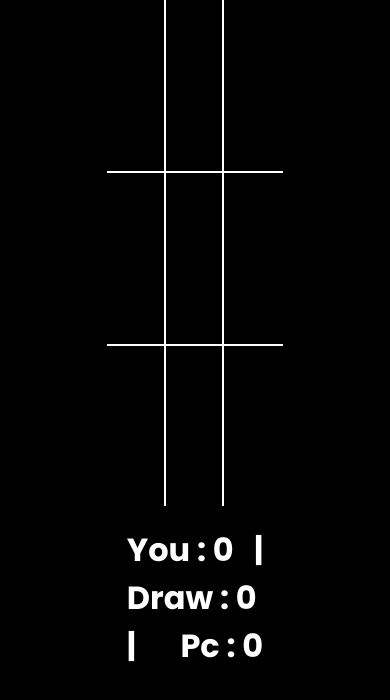
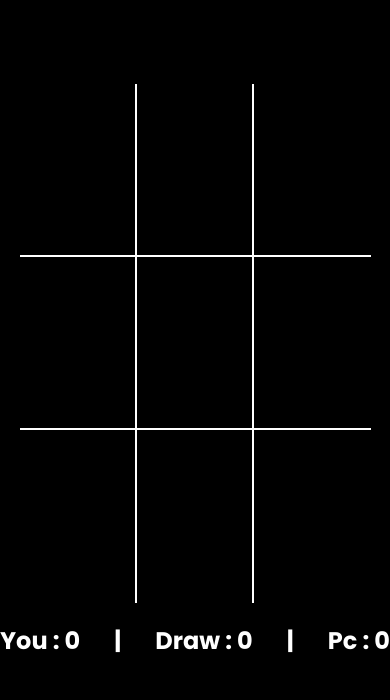
Before and after one commit to templar-ajay/tic-tack-game, a plain HTML site: page index.html in a window 390 px wide. Drawn offline with Linux system fonts and the light colour scheme.

Commit message:
nothing changed

```diff
--- a/index.html
+++ b/index.html
@@ -7,6 +7,7 @@
     <meta name="viewport" content="width=device-width, initial-scale=1.0">
     <title>tic tac toe</title>
     <link rel="stylesheet" href="style.css">
+    <link rel="stylesheet" href="mediaScreen.css">
     <script src="first.js" defer></script>
 </head>
 
--- /dev/null
+++ b/mediaScreen.css
@@ -0,0 +1,17 @@
+:root{
+
+}
+@media screen and (max-width:400px) {
+
+    .second-main{
+
+        max-width:100vh;
+    }
+    .grid{
+        width: 30vw;
+    }
+    .score{
+        font-size: 1.5em;
+        max-width: 100vh !important;
+    }
+}
--- a/style.css
+++ b/style.css
@@ -28,20 +28,25 @@ body{
     background-color: var(--main-background);
 }
 .first-main{
-    height: 100vh;
-    width: 100vw;
+margin-top: 10vh;
+    /* justify-content: center; */
+    /* align-items: center; */
 }
 
 .second-main{
+    margin-bottom: 0px;
+    max-height: 100vh;
+    max-width: 50vw;
     margin: auto;
-    max-width: 45vw;
-    max-height:60vh ;
+    display: flex;
+    flex-direction: wrap;
     overflow: hidden;
-    margin-bottom: 0px;
+    align-items: center;
+    justify-content: center;
 }
 .grid{
     background-color: var(--main-background);
-    text-align: center !important;
+    text-align:center !important;
     height: 20.5vh;
     width: 15vw;
     padding-top: 2.5%;
```
